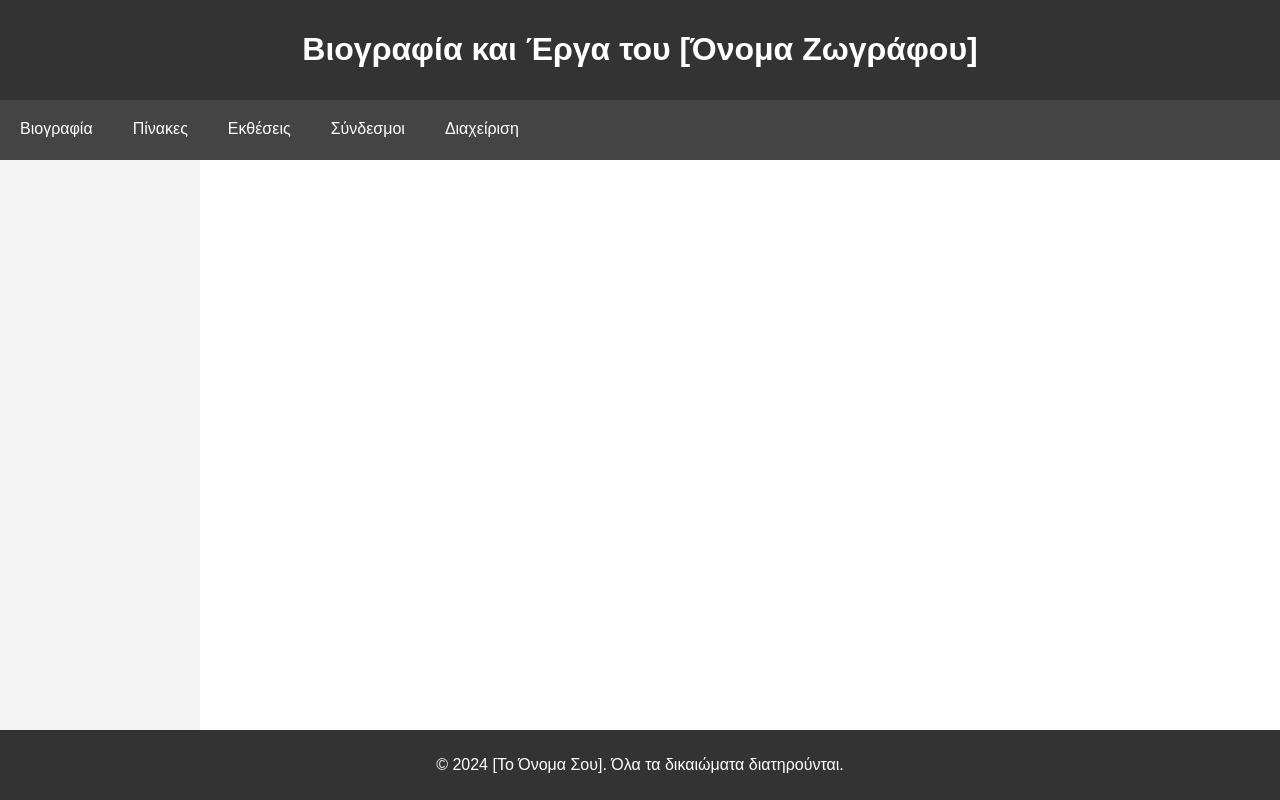
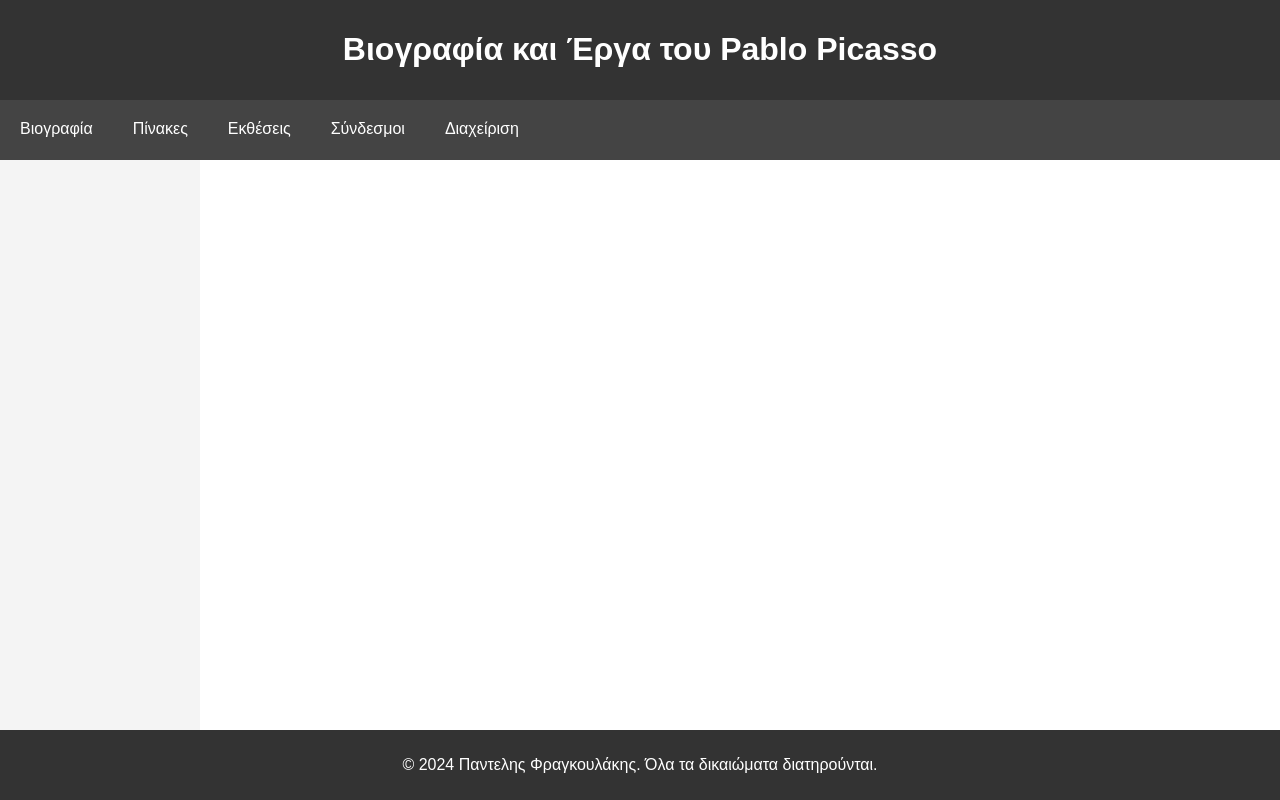
Before and after one commit to pantelisfrag/pantelisfrag.github.io, a plain HTML site: page index.html in a window 1280 px wide. Drawn offline with Linux system fonts and the light colour scheme; files whose address does not match are found by name.

Commit message:
Updated index.html added artist name and my name

```diff
--- a/index.html
+++ b/index.html
@@ -7,7 +7,7 @@
 <head>
   <meta charset="UTF-8">
   <meta name="viewport" content="width=device-width, initial-scale=1.0">
-  <title>Βιογραφία και Έργα του [Όνομα Ζωγράφου]</title>
+  <title>Βιογραφία και Έργα του Pablo Picasso</title>
   <link rel="stylesheet" href="styles.css">
 </head>
 
@@ -16,7 +16,7 @@
 <!--###################################################-->
 <body>
   <header>
-    <h1>Βιογραφία και Έργα του [Όνομα Ζωγράφου]</h1>
+    <h1>Βιογραφία και Έργα του Pablo Picasso</h1>
   </header>
 
 
@@ -297,7 +297,7 @@
   </main>
 
   <footer>
-    <p>&copy; 2024 [Το Όνομα Σου]. Όλα τα δικαιώματα διατηρούνται.</p>
+    <p>&copy; 2024 Παντελης Φραγκουλάκης. Όλα τα δικαιώματα διατηρούνται.</p>
   </footer>
 
   <script src="script.js"></script>
```
